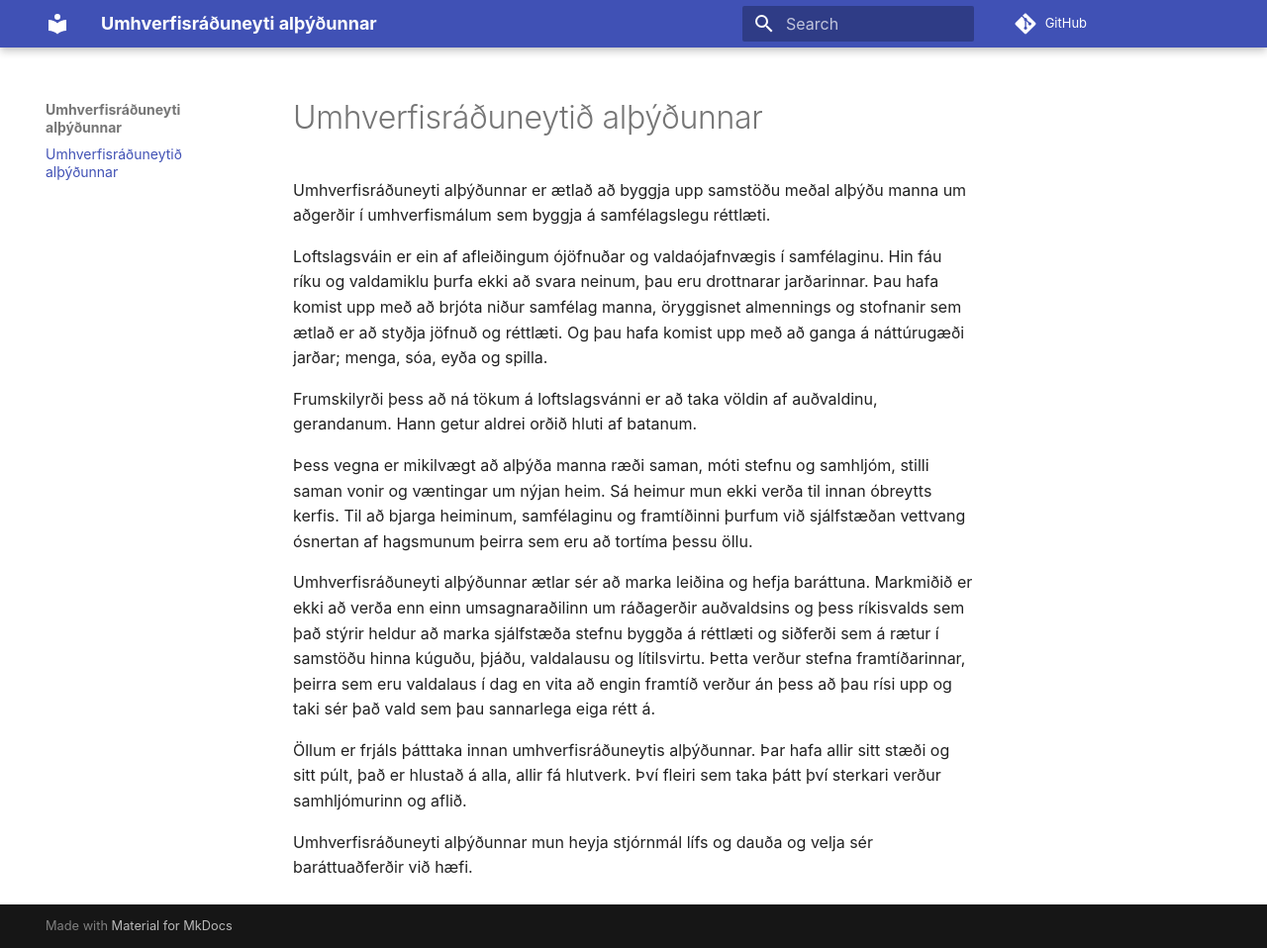
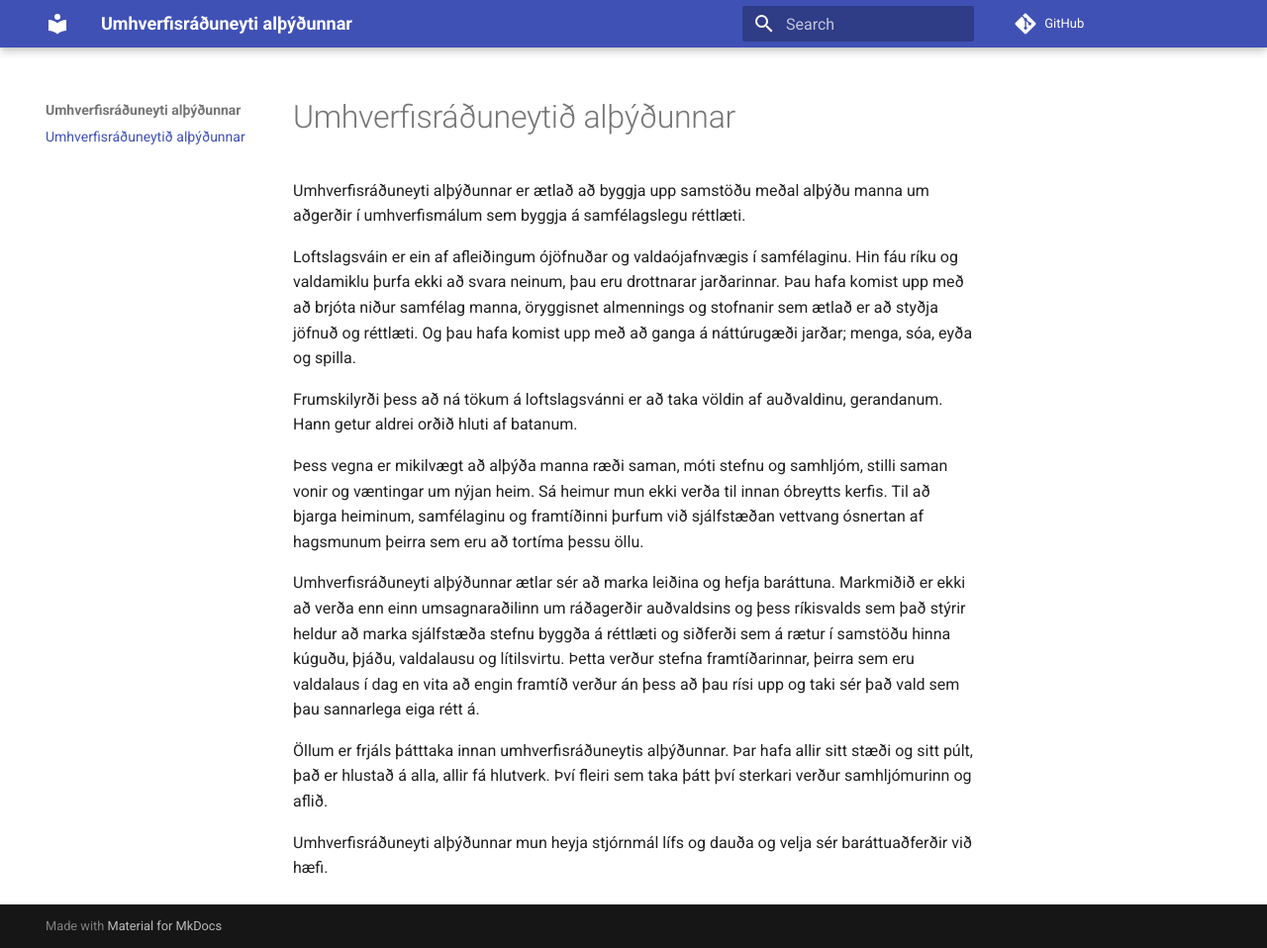
Before and after one commit to jokull/ura, an MkDocs documentation site: the page built from docs/index.md, in a window 1280 px wide and 958 px high. Shown: the whole window at 99% size. Built offline with MkDocs 1.6.1 and Material for MkDocs 9.7.7, drawn with Linux system fonts in a browser that asks for light colours; comment, search, counter and statistics services are not loaded.

Commit message:
domain and remove font:none

```diff
--- a/mkdocs.yml
+++ b/mkdocs.yml
@@ -5,4 +5,3 @@ theme:
     repo: fontawesome/brands/git-alt
 theme:
   name: material
-  font: false
```
Also changed, not shown: 1 other file.
